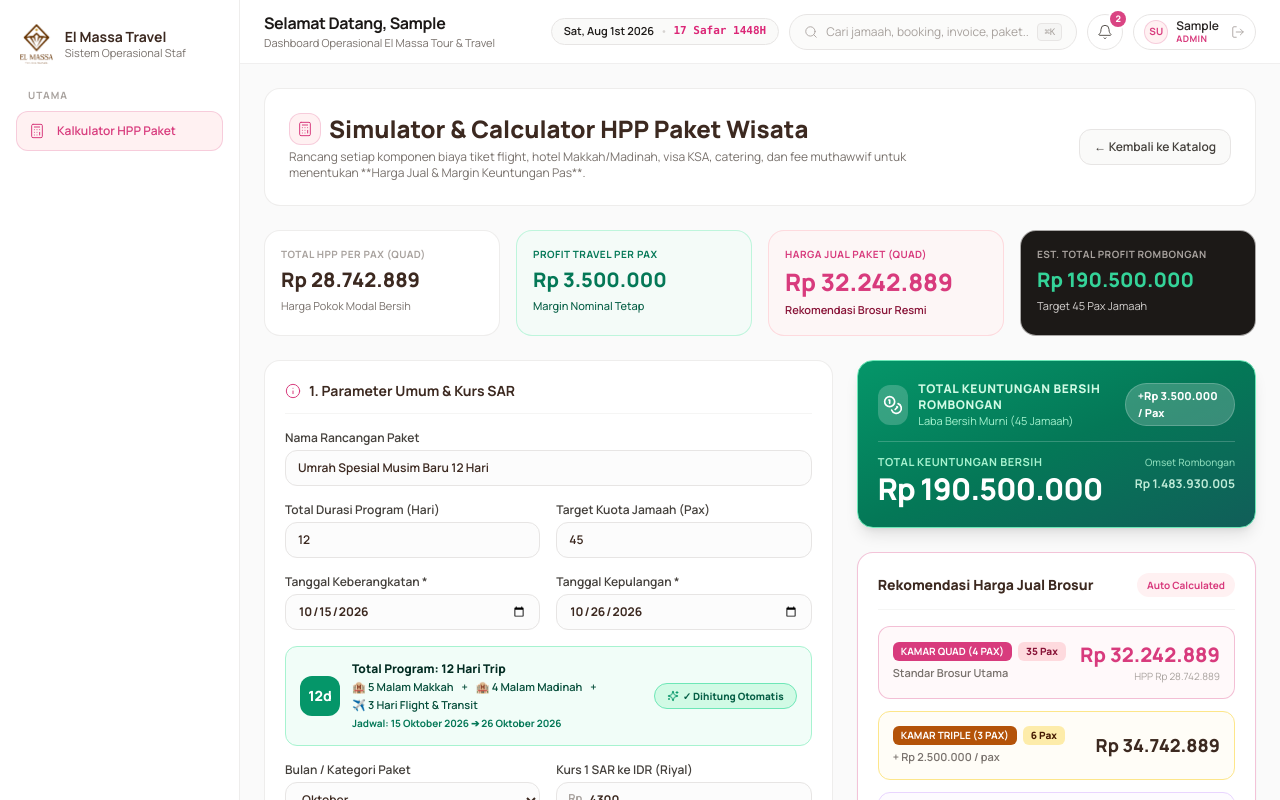
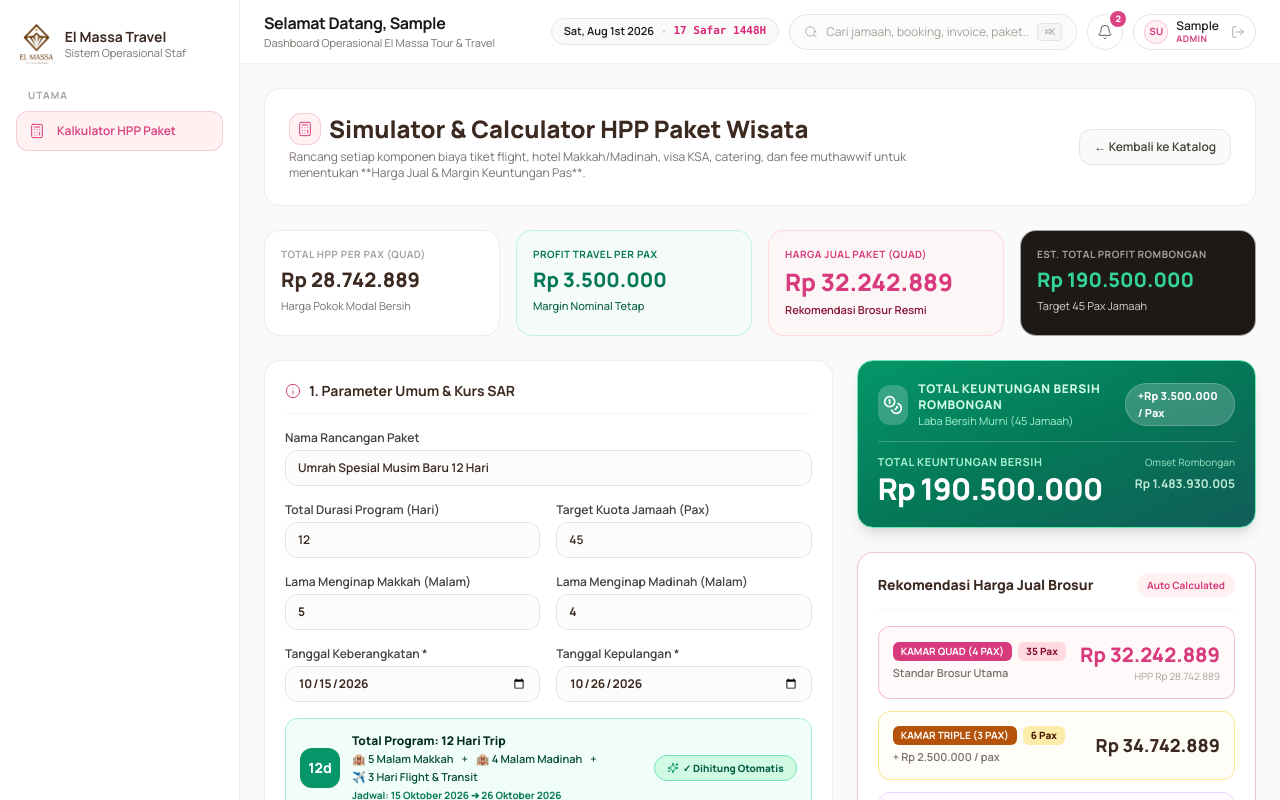
Before and after one commit to darcia2024/elmassa-administration, a Next.js app: page /paket/kalkulator in a window 1280 px wide. Shown: the top 800 px of the page. Built offline with nearby package versions, Linux system fonts and the light colour scheme; sample sign-in values are in the browser's storage.

Commit message:
add_explicit_manual_input_fields_for_makkah_and_madinah_nights

```diff
--- a/app/paket/kalkulator/page.tsx
+++ b/app/paket/kalkulator/page.tsx
@@ -77,7 +77,7 @@ export default function PackageCalculatorPage() {
     }
   };
 
-  // Auto Calculate Duration Days & Hotel Nights from Departure & Return Date
+  // Auto Calculate Duration Days from Departure & Return Date
   useEffect(() => {
     if (!departureDate || !returnDate) return;
     try {
@@ -88,11 +88,6 @@ export default function PackageCalculatorPage() {
         const diffDays = Math.ceil(diffTime / (1000 * 60 * 60 * 24)) + 1; // Inclusive count
         if (diffDays > 0) {
           setDurationDays(diffDays);
-          const availableNights = Math.max(diffDays - 3, 2);
-          const mNights = Math.ceil(availableNights * 0.55);
-          const mdNights = availableNights - mNights;
-          setMakkahNights(mNights);
-          setMadinahNights(mdNights);
         }
       }
     } catch (e) {
@@ -586,6 +581,28 @@ export default function PackageCalculatorPage() {
                 </div>
 
                 <div className="space-y-1">
+                  <label className="font-semibold text-stone-700">Lama Menginap Makkah (Malam)</label>
+                  <input
+                    type="number"
+                    min={1}
+                    value={makkahNights}
+                    onChange={(e) => setMakkahNights(Number(e.target.value))}
+                    className="w-full h-9 rounded-xl border border-stone-200 bg-stone-50/50 px-3 text-xs font-bold text-brand-cocoa outline-none focus:border-brand-pink"
+                  />
+                </div>
+
+                <div className="space-y-1">
+                  <label className="font-semibold text-stone-700">Lama Menginap Madinah (Malam)</label>
+                  <input
+                    type="number"
+                    min={1}
+                    value={madinahNights}
+                    onChange={(e) => setMadinahNights(Number(e.target.value))}
+                    className="w-full h-9 rounded-xl border border-stone-200 bg-stone-50/50 px-3 text-xs font-bold text-brand-cocoa outline-none focus:border-brand-pink"
+                  />
+                </div>
+
+                <div className="space-y-1">
                   <label className="font-semibold text-stone-700">Tanggal Keberangkatan *</label>
                   <input
                     type="date"
```
